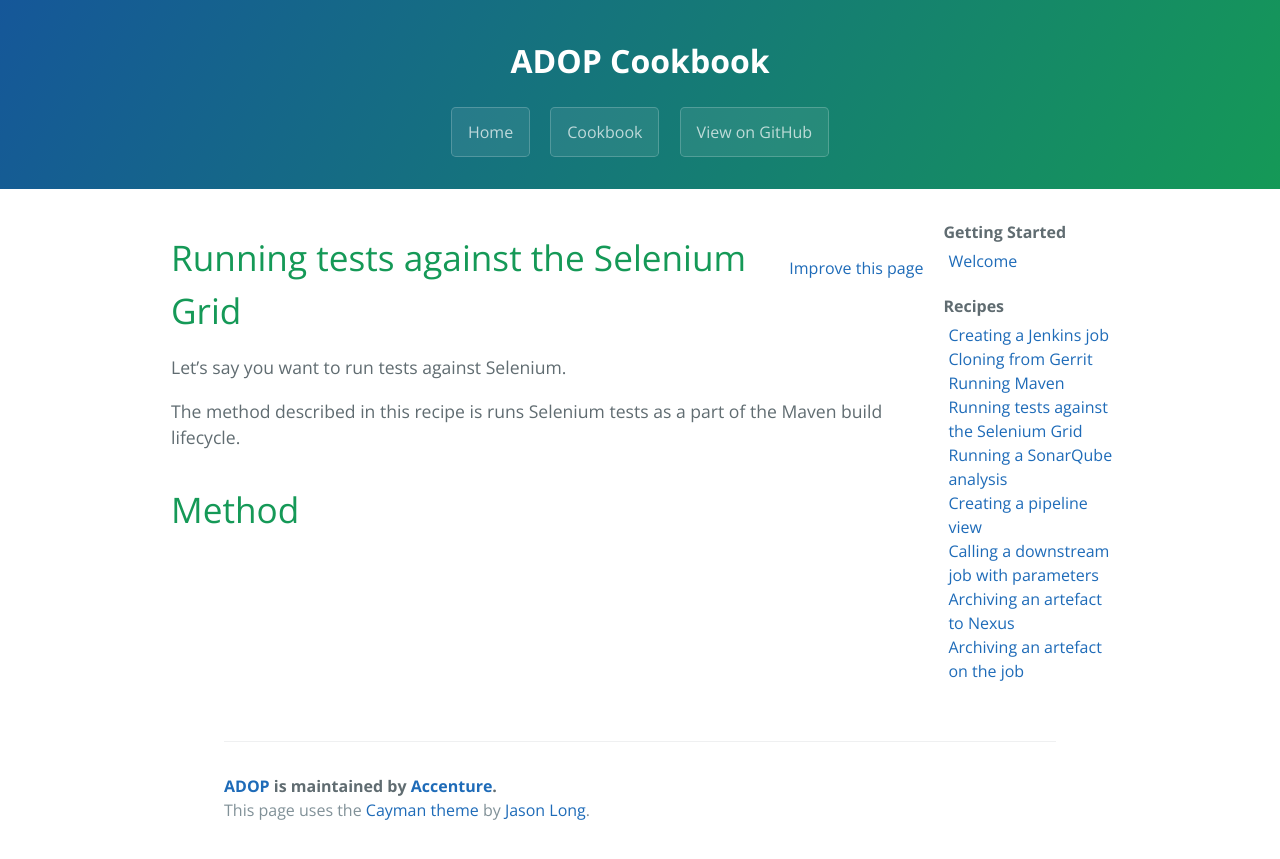
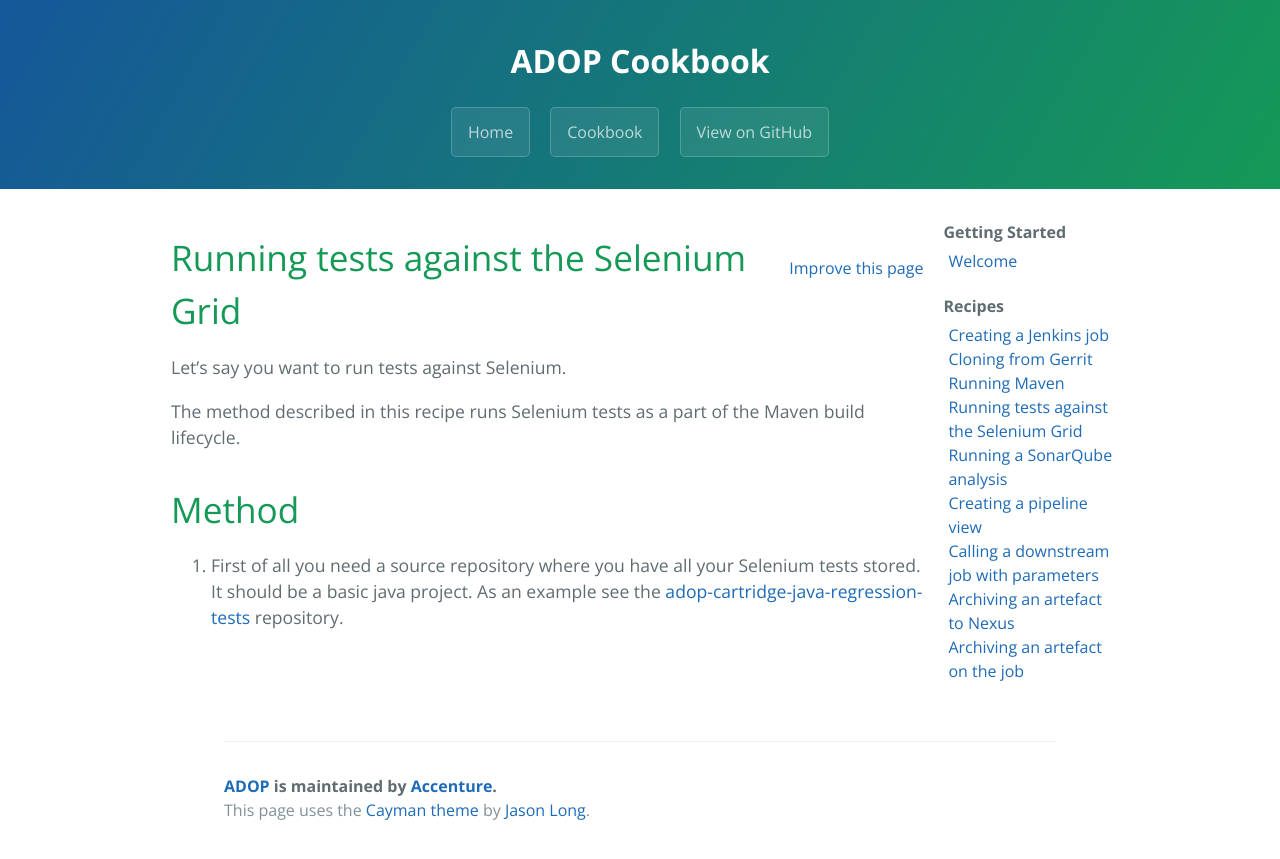
Before and after one commit to alexeymhv/adop-cartridges-cookbook, a Jekyll site: the page built from _docs/recipes/selenium-tests.md, in a window 1280 px wide. Shown: the top 859 px of the page. Built offline with Jekyll 4.4.1, drawn with Linux system fonts in a browser that asks for light colours.

Commit message:
Update selenium-tests.md

```diff
--- a/_docs/recipes/selenium-tests.md
+++ b/_docs/recipes/selenium-tests.md
@@ -6,6 +6,8 @@ permalink: /docs/recipes/selenium-tests/
 
 Let's say you want to run tests against Selenium.
 
-The method described in this recipe is runs Selenium tests as a part of the Maven build lifecycle.
+The method described in this recipe runs Selenium tests as a part of the Maven build lifecycle.
 
 # Method
+
+1. First of all you need a source repository where you have all your Selenium tests stored. It should be a basic java project. As an example see the [adop-cartridge-java-regression-tests](https://github.com/Accenture/adop-cartridge-java-regression-tests) repository.
```
